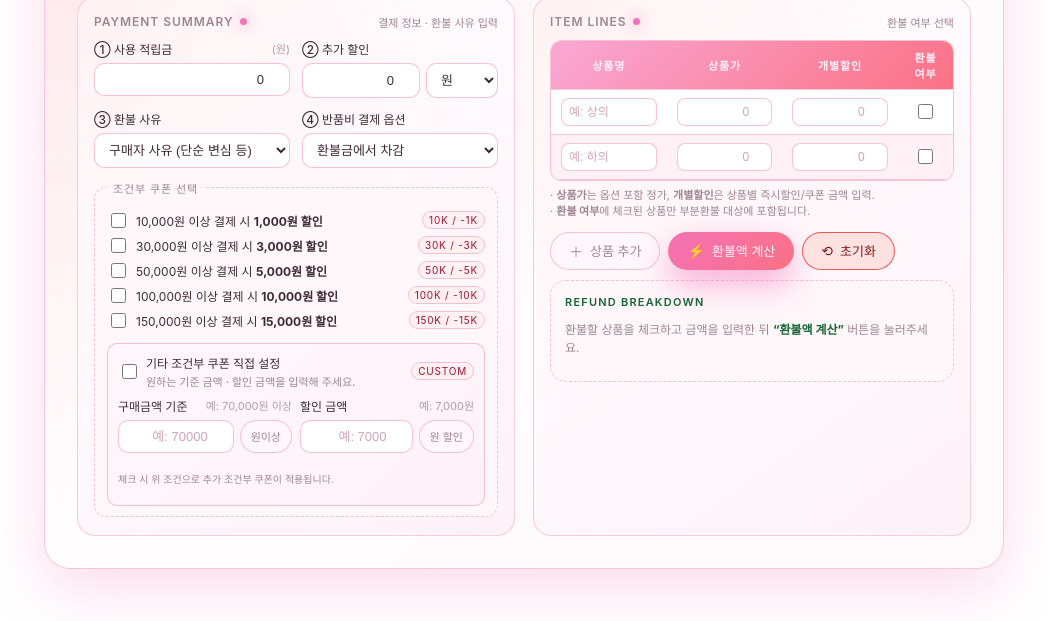
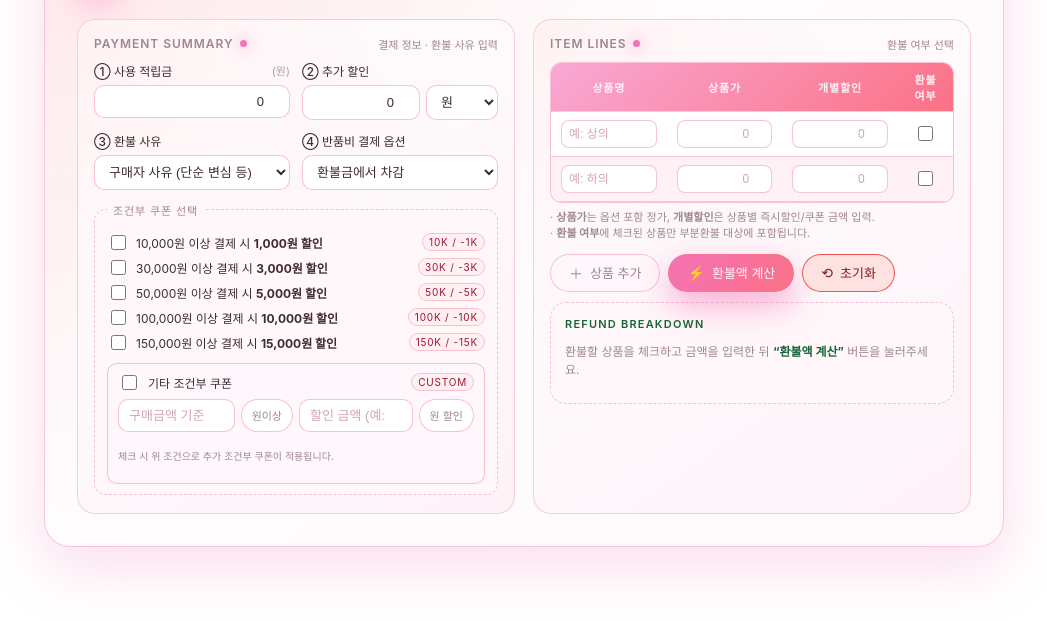
Before and after one commit to wskimkj/refund24, a plain HTML site: page index.html in a window 1280 px wide. Shown: the part 179-800 px from the top of the page, without its empty margins (116-1163 px from the left). Drawn offline with Linux system fonts and the light colour scheme.

Commit message:
Update index.html

```diff
--- a/index.html
+++ b/index.html
@@ -6,14 +6,14 @@
   <title>계산기</title>
   <style>
     :root {
-      --bg: #fdf2f8;               /* 페이지 전체 톤: 연핑크 */
-      --card: #ffffff;             /* 카드 배경: 화이트 */
-      --accent: #f472b6;           /* 메인 포인트: 파스텔 핑크 */
-      --accent-soft: #fb7185;      /* 서브 포인트: 코랄 핑크 */
-      --accent-light: #fecdd3;     /* 연한 핑크 */
+      --bg: #fdf2f8;
+      --card: #ffffff;
+      --accent: #f472b6;
+      --accent-soft: #fb7185;
+      --accent-light: #fecdd3;
       --danger: #ef4444;
-      --text-main: #3f2a33;        /* 딥 로즈 브라운 */
-      --text-muted: #9f8594;       /* 핑크빛 회색 */
+      --text-main: #3f2a33;
+      --text-muted: #9f8594;
       --border-subtle: rgba(248, 187, 208, 0.7);
       --radius-lg: 18px;
       --radius-md: 12px;
@@ -21,15 +21,13 @@
       --transition-fast: 0.18s ease-out;
     }
 
-    * {
-      box-sizing: border-box;
-    }
+    * { box-sizing: border-box; }
 
     body {
       margin: 0;
       min-height: 100vh;
       font-family: -apple-system, BlinkMacSystemFont, system-ui, "Segoe UI", sans-serif;
-      background: #ffffff; /* 완전 흰색 */
+      background: #ffffff;
       color: var(--text-main);
       display: flex;
       align-items: center;
@@ -51,9 +49,7 @@
     }
 
     @media (min-width: 880px) {
-      .shell {
-        padding: 32px 32px 32px;
-      }
+      .shell { padding: 32px 32px 32px; }
     }
 
     header.app-header {
@@ -144,16 +140,9 @@
     }
 
     @media (max-width: 720px) {
-      header.app-header {
-        flex-direction: column;
-        align-items: flex-start;
-      }
-      .meta {
-        text-align: left;
-      }
-      .meta-pills {
-        justify-content: flex-start;
-      }
+      header.app-header { flex-direction: column; align-items: flex-start; }
+      .meta { text-align: left; }
+      .meta-pills { justify-content: flex-start; }
     }
 
     .layout {
@@ -163,9 +152,7 @@
     }
 
     @media (max-width: 860px) {
-      .layout {
-        grid-template-columns: minmax(0, 1fr);
-      }
+      .layout { grid-template-columns: minmax(0, 1fr); }
     }
 
     .card {
@@ -191,9 +178,7 @@
       transition: opacity var(--transition-fast);
     }
 
-    .card:hover::before {
-      opacity: 0.8;
-    }
+    .card:hover::before { opacity: 0.8; }
 
     .card-header {
       display: flex;
@@ -234,9 +219,7 @@
     }
 
     @media (max-width: 720px) {
-      .field-grid {
-        grid-template-columns: minmax(0, 1fr);
-      }
+      .field-grid { grid-template-columns: minmax(0, 1fr); }
     }
 
     .field {
@@ -269,9 +252,7 @@
       align-items: stretch;
     }
 
-    .field-inline select {
-      max-width: 72px;
-    }
+    .field-inline select { max-width: 72px; }
 
     input[type="number"],
     input[type="text"],
@@ -287,13 +268,8 @@
       transition: border-color var(--transition-fast), box-shadow var(--transition-fast), background var(--transition-fast), transform var(--transition-fast);
     }
 
-    input[type="number"] {
-      text-align: right;
-    }
-
-    input::placeholder {
-      color: #d1a5b8;
-    }
+    input[type="number"] { text-align: right; }
+    input::placeholder { color: #d1a5b8; }
 
     input:focus,
     select:focus {
@@ -303,9 +279,7 @@
       background: #ffffff;
     }
 
-    select {
-      cursor: pointer;
-    }
+    select { cursor: pointer; }
 
     fieldset {
       border-radius: 12px;
@@ -345,9 +319,7 @@
       cursor: pointer;
     }
 
-    .coupon-label-main {
-      flex: 1;
-    }
+    .coupon-label-main { flex: 1; }
 
     .coupon-pill {
       font-size: 10px;
@@ -361,51 +333,45 @@
       white-space: nowrap;
     }
 
-    /* ==== 리디자인: 기타 조건부 쿠폰 박스 ==== */
+    /* ==== 리디자인: 간소화된 기타 조건부 쿠폰 박스 ==== */
     .custom-coupon {
-      margin-top: 8px;
-      padding: 10px 10px 9px;
+      margin-top: 6px;
       border-radius: 10px;
       border: 1px solid rgba(248, 187, 208, 0.95);
-      background: linear-gradient(135deg, #fff7fb, #fdf2f8);
+      background: #fff7fb;
+      padding: 8px 10px 10px;
       display: flex;
       flex-direction: column;
-      gap: 8px;
+      gap: 6px;
     }
 
     .custom-coupon-header {
+      display: flex;
+      align-items: center;
+      gap: 8px;
+      font-size: 12px;
+      color: var(--text-main);
+    }
+
+    .custom-coupon-header input[type="checkbox"] {
+      width: 15px;
+      height: 15px;
+      accent-color: var(--accent);
+      cursor: pointer;
+    }
+
+    .custom-coupon-header-title {
+      flex: 1;
       display: flex;
       justify-content: space-between;
       align-items: center;
       gap: 8px;
     }
 
-    .custom-coupon-main {
-      display: flex;
-      align-items: center;
-      gap: 6px;
-      font-size: 12px;
-      color: var(--text-main);
-      font-weight: 500;
-    }
-
-    .custom-coupon-main input[type="checkbox"] {
-      width: 15px;
-      height: 15px;
-      accent-color: var(--accent);
-      cursor: pointer;
-    }
-
-    .custom-coupon-title-sub {
-      font-size: 11px;
-      color: var(--text-muted);
-      margin-top: 2px;
-    }
-
     .custom-coupon-grid {
       display: grid;
       grid-template-columns: repeat(2, minmax(0, 1fr));
-      gap: 8px;
+      gap: 6px;
     }
 
     @media (max-width: 720px) {
@@ -419,7 +385,7 @@
       padding: 0 10px;
       font-size: 11px;
       border: 1px solid rgba(248, 187, 208, 0.9);
-      background: #fff7fb;
+      background: #fff;
       color: var(--text-muted);
       display: flex;
       align-items: center;
@@ -463,17 +429,9 @@
       text-transform: uppercase;
     }
 
-    tbody tr:nth-child(odd) {
-      background: #ffffff;
-    }
-
-    tbody tr:nth-child(even) {
-      background: #fff1f5;
-    }
-
-    tbody tr:hover {
-      background: rgba(251, 207, 232, 0.6);
-    }
+    tbody tr:nth-child(odd) { background: #ffffff; }
+    tbody tr:nth-child(even) { background: #fff1f5; }
+    tbody tr:hover { background: rgba(251, 207, 232, 0.6); }
 
     td input[type="text"],
     td input[type="number"] {
@@ -522,9 +480,7 @@
       color: var(--text-main);
     }
 
-    button span.icon {
-      font-size: 14px;
-    }
+    button span.icon { font-size: 14px; }
 
     .btn-primary {
       background: linear-gradient(135deg, var(--accent), var(--accent-soft));
@@ -624,9 +580,7 @@
       color: var(--text-main);
     }
 
-    .result-text strong {
-      color: #166534;
-    }
+    .result-text strong { color: #166534; }
 
     .result-empty {
       font-size: 12px;
@@ -754,50 +708,35 @@
               <span class="coupon-pill">150k / -15k</span>
             </label>
 
-            <!-- 리디자인된: 사용자 입력 기타 조건부 쿠폰 -->
+            <!-- 간소화된: 사용자 입력 기타 조건부 쿠폰 -->
             <div class="custom-coupon">
               <div class="custom-coupon-header">
-                <label class="custom-coupon-main">
                 <input type="checkbox" id="customCouponCheck">
-                  <div>
-                    <div>기타 조건부 쿠폰 직접 설정</div>
-                    <div class="custom-coupon-title-sub">원하는 기준 금액 · 할인 금액을 입력해 주세요.</div>
+                <div class="custom-coupon-header-title">
+                  <span>기타 조건부 쿠폰</span>
+                  <span class="coupon-pill">CUSTOM</span>
                 </div>
-                </label>
-                <span class="coupon-pill">CUSTOM</span>
               </div>
 
               <div class="custom-coupon-grid">
-                <div class="field">
-                  <div class="field-label">
-                    <span class="main">구매금액 기준</span>
-                    <span class="hint">예: 70,000원 이상</span>
-                  </div>
                 <div class="field-inline">
                   <input
                     type="number"
                     id="customCondition"
                     min="0"
-                      placeholder="예: 70000"
+                    placeholder="구매금액 기준 (예: 70000)"
                   >
                   <div class="unit-pill">원이상</div>
                 </div>
-                </div>
 
-                <div class="field">
-                  <div class="field-label">
-                    <span class="main">할인 금액</span>
-                    <span class="hint">예: 7,000원</span>
-                  </div>
                 <div class="field-inline">
                   <input
                     type="number"
                     id="customDiscount"
                     min="0"
-                      placeholder="예: 7000"
+                    placeholder="할인 금액 (예: 7000)"
                   >
                   <div class="unit-pill">원 할인</div>
-                  </div>
                 </div>
               </div>
 
@@ -893,7 +832,6 @@
     function calculateRefund() {
       const points = parseInt(document.getElementById('points').value) || 0;
 
-      // 장바구니 일반쿠폰: 금액/퍼센트 처리
       const extraCouponRaw = parseInt(document.getElementById('extraCoupon').value) || 0;
       const extraCouponType = document.getElementById('extraCouponType').value;
 
@@ -902,7 +840,6 @@
 
       const rows = document.getElementById("productTable").getElementsByTagName("tbody")[0].rows;
 
-      // 1. 상품 전체 합계 (개별할인 반영 후)
       let totalBeforeCoupon = 0;
       for (let row of rows) {
         const price = parseInt(row.cells[1].querySelector("input").value) || 0;
@@ -910,7 +847,6 @@
         totalBeforeCoupon += Math.max(price - discount, 0);
       }
 
-      // 2. 장바구니 일반쿠폰 금액 계산 (원 / %)
       let extraCoupon = 0;
       if (extraCouponType === 'amount') {
         extraCoupon = extraCouponRaw;
@@ -920,16 +856,13 @@
       }
       extraCoupon = Math.min(extraCoupon, totalBeforeCoupon);
 
-      // 3. 선택된 조건부 쿠폰
       let selectedCoupons = Array.from(document.querySelectorAll('input[name="coupon"]:checked'))
         .map(c => c.value.split("-").map(Number)); // [discount, condition]
 
-      // 3-1. 사용자 입력 기타 조건부 쿠폰 추가
       const customChecked = document.getElementById('customCouponCheck').checked;
       const customCondition = parseInt(document.getElementById('customCondition').value) || 0;
       const customDiscount = parseInt(document.getElementById('customDiscount').value) || 0;
 
-      // 체크되어 있고, 두 값이 모두 0보다 클 때만 유효 쿠폰으로 간주
       if (customChecked && customCondition > 0 && customDiscount > 0) {
         selectedCoupons.push([customDiscount, customCondition]);
       }
@@ -939,7 +872,6 @@
         if (totalBeforeCoupon >= condition) totalConditionalCoupon += discount;
       });
 
-      // 4. 상품별 환불 계산 (extra 쿠폰/적립금 비율 배분)
       let refundTotal = 0;
       let keptTotal = 0;
       let refundDetails = "<strong>상품별 환불 내역:</strong><br>";
@@ -986,7 +918,6 @@
 
       refundDetails += `<br>환불 요청 상품 합계: ${refundTotal.toLocaleString()}원<br>`;
 
-      // 5. 조건부 쿠폰 유지/무효화 판정
       let validConditionalCoupon = 0;
       let couponMessages = "<br><strong>조건부 쿠폰 내역:</strong><br>";
       selectedCoupons.forEach(([discount, condition]) => {
@@ -998,7 +929,6 @@
         }
       });
 
-      // 6. 최종 환불액 = 상품별 환불 합계 - (무효화된 조건부 쿠폰 금액)
       let finalRefund = refundTotal;
       const lostConditionalCoupon = totalConditionalCoupon - validConditionalCoupon;
       if (lostConditionalCoupon > 0) {
@@ -1006,7 +936,6 @@
         finalRefund -= lostConditionalCoupon;
       }
 
-      // 7. 배송비 로직
       const FREE_LIMIT = 30000;
       const SHIPPING = 3000;
       let shippingDeduction = 0;
@@ -1058,20 +987,17 @@
     }
 
     function resetForm() {
-      // 기본 필드 초기화
       document.getElementById('points').value = 0;
       document.getElementById('extraCoupon').value = 0;
       document.getElementById('extraCouponType').value = 'amount';
       document.getElementById('reason').value = 'buyer';
       document.getElementById('returnShippingPayment').value = 'deduct';
 
-      // 조건부 쿠폰 체크 해제
       document.querySelectorAll('input[name="coupon"]').forEach(c => c.checked = false);
       document.getElementById('customCouponCheck').checked = false;
       document.getElementById('customCondition').value = '';
       document.getElementById('customDiscount').value = '';
 
-      // 상품 테이블 초기화 (기본 2행으로 복구)
       const tbody = document.getElementById("productTable").getElementsByTagName("tbody")[0];
       tbody.innerHTML = `
         <tr>
@@ -1088,7 +1014,6 @@
         </tr>
       `;
 
-      // 결과 영역 초기화
       const resultContainer = document.getElementById('resultContainer');
       resultContainer.classList.add('empty');
       resultContainer.innerHTML = `
```
Lines whose indentation alone changed are shown as unchanged.
